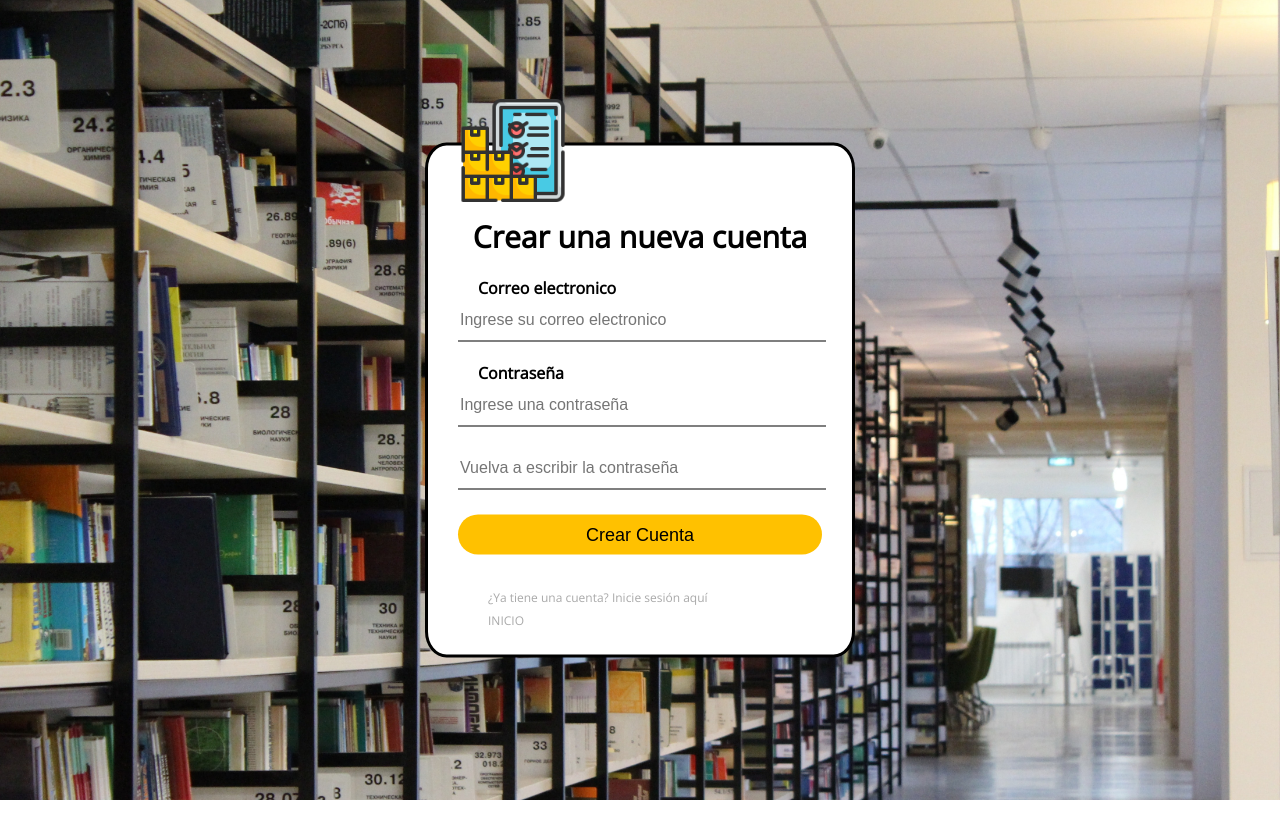
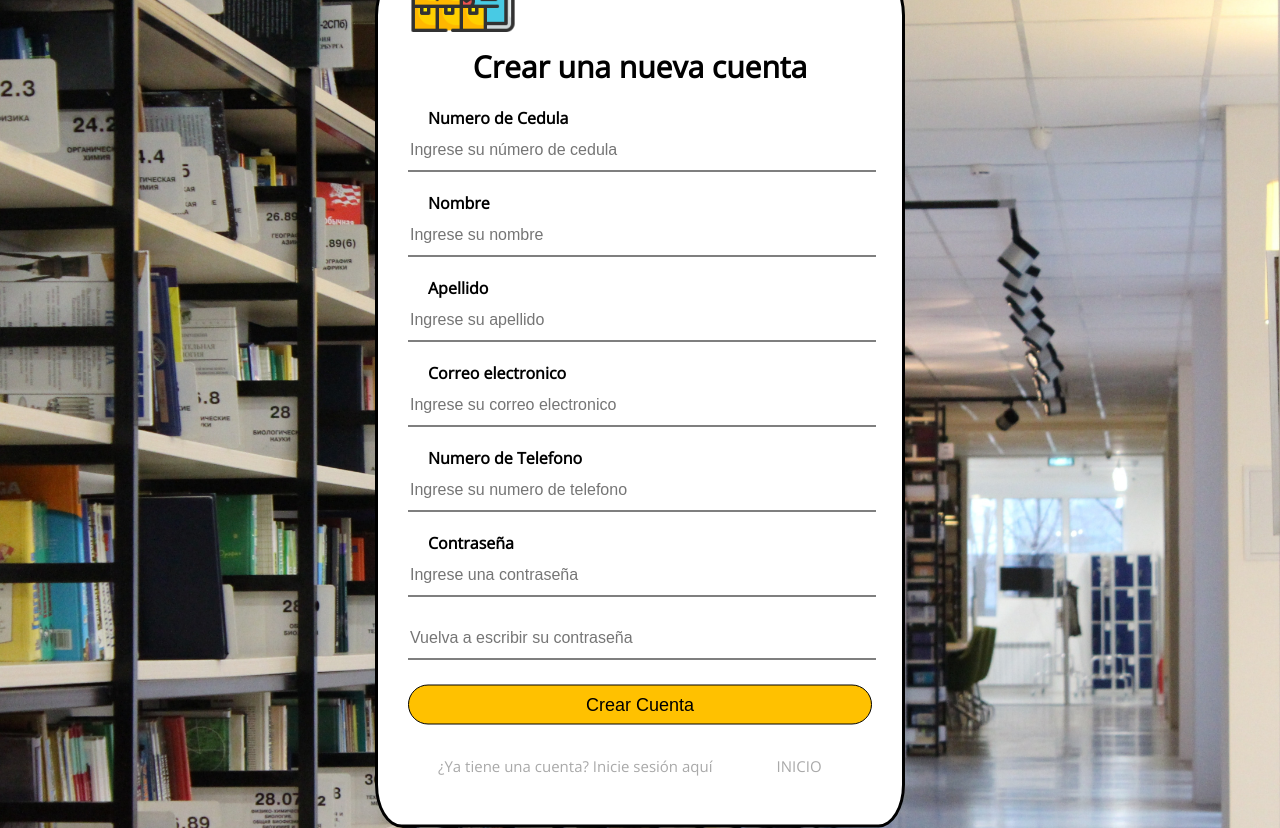
Before and after one commit to Jair-Delgado/Sistema-de-Inventario, a PHP site: page /php/registro-usuarios.php in a window 1280 px wide. Before the commit the page ends 800 px from the top, so only its background shows below. Run offline with PHP 8.4, Linux system fonts and the light colour scheme.

Commit message:
Depuracion

```diff
--- a/estilos/estilo-login.css
+++ b/estilos/estilo-login.css
@@ -77,7 +77,7 @@ body {
 
 .caja-login a {
     text-decoration: none;
-    font-size: 12px;
+    font-size: 15px;
     line-height: 20px;
     color: darkgray;
     margin: 0px;
--- a/estilos/estilo-registro.css
+++ b/estilos/estilo-registro.css
@@ -8,8 +8,8 @@ body {
 }
 
 .caja-login {
-    width: 430px;
-    height: 515px;
+    width: 530px;
+    height: 855px;
     background: rgb(255, 255, 255);
     color: rgb(0, 0, 0);
     top: 50%;
@@ -53,7 +53,9 @@ body {
 }
 
 .caja-login input[type="text"],
-.caja-login input[type="password"] {
+.caja-login input[type="password"],
+.caja-login input[type="number"],
+.caja-login input[type="email"]{
     border:none;
     border-bottom: 1px solid rgb(0, 0, 0);
     background: transparent;
@@ -64,7 +66,7 @@ body {
 }
 
 .caja-login input[type="submit"] {
-    border: none;
+    border: solid 1px black;
     outline: none;
     height: 40px;
     background: #FFC100 ;
@@ -73,10 +75,14 @@ body {
     margin-top: 5px;
     margin-bottom: 30px ;
 }
+.caja-login input[type="submit"]:hover {
+    background-color: #ade8f4;
+    border: solid 1px black;
+}
 
 .caja-login a {
     text-decoration: none;
-    font-size: 12px;
+    font-size: 15px;
     line-height: 20px;
     color: darkgray;
     margin: 10px;
@@ -85,4 +91,9 @@ body {
 
 .caja-login a:hover {
     color: #FFC100;
+
 }
+
+/*#registro:hover {
+    color:#3bb1e7 ;
+}*/
--- a/index.php
+++ b/index.php
@@ -8,6 +8,8 @@
     <link href="https://fonts.googleapis.com/css2?family=Open+Sans:wght@300&family=Oswald:wght@200;400&family=Roboto:wght@100&display=swap" rel="stylesheet">
     <title>Bienvenido</title>
 </head>
+
+<!--PAGINA PRINCIPAL-->
 <body>
     <header>
 
@@ -21,8 +23,7 @@
 
         <h2>Porfavor Inicie Sesion o Registrese </h2>
         <a href="login.php"> <b>Iniciar Sesión</b></a> o
-        <a href="php/registro-usuarios.php"> <b>Registrarse</b></a>
+        <a href="registro-usuarios.php"> <b>Registrarse</b></a>
     </div>
 </body>
 </html>
-<?php ?>
--- a/php/registro-usuarios.php
+++ /dev/null
@@ -1,36 +0,0 @@
-<!DOCTYPE html>
-<html lang="es">
-<head>
-    <meta charset="UTF-8">
-    <meta http-equiv="X-UA-Compatible" content="IE=edge">
-    <meta name="viewport" content="width=device-width, initial-scale=1.0">
-    <title>Registro de Usuario</title>
-    <link rel="stylesheet" href="../estilos/estilo-registro.css">
-    <link rel="icon" href="../img/inventario.png">
-    <link href="https://fonts.googleapis.com/css2?family=Open+Sans:wght@300&family=Oswald:wght@200;400&family=Roboto:wght@100&display=swap" rel="stylesheet">
-</head>
-<body>
-    <div class="caja-login">
-        <!--imagen del login-->
-        <img class="avatar" src="../img/inventario.png" alt="logo inventario">
-        <h1>Crear una nueva cuenta</h1>
-        <form action="../php/index.php" method="post">
-           <!--Usuario-->
-           <label for="usuario">Correo electronico</label>
-           <input name='usuario' type="text" placeholder="Ingrese su correo electronico" required>
-
-           <!--Contraseña-->
-           <label for="contraseña">Contraseña</label>
-           <input name='contrasenia' type="password" placeholder="Ingrese una contraseña" required>
-           <label for="contraseña"></label>
-           <input type="password" placeholder="Vuelva a escribir la contraseña" required>
-           <input id='registro' type="submit" value="Crear Cuenta" onclick="reg()">
-
-           <a href="../login.php">¿Ya tiene una cuenta? Inicie sesión aquí</a>
-           <a href="../index.php">INICIO</a>
-
-        </form>
-    </div>
-    <script type="text/javascript" src="../js/main.js"></script>
-</body>
-</html>
--- /dev/null
+++ b/registro-usuarios.php
@@ -0,0 +1,56 @@
+<!DOCTYPE html>
+<html lang="es">
+<head>
+    <meta charset="UTF-8">
+    <meta http-equiv="X-UA-Compatible" content="IE=edge">
+    <meta name="viewport" content="width=device-width, initial-scale=1.0">
+    <title>Registro de Usuario</title>
+    <link rel="stylesheet" href="estilos/estilo-registro.css">
+    <link rel="icon" href="../img/inventario.png">
+    <link href="https://fonts.googleapis.com/css2?family=Open+Sans:wght@300&family=Oswald:wght@200;400&family=Roboto:wght@100&display=swap" rel="stylesheet">
+</head>
+<!--Registro de nuevos usuarios-->
+<body>
+    <div class="caja-login">
+        <!--imagen del login-->
+        <img class="avatar" src="img/inventario.png" alt="logo inventario">
+        <h1>Crear una nueva cuenta</h1>
+        <form autocomplete="off" action="registro.php" method="post">
+
+            <!--Numero de cedula-->
+            <label for="cedula">Numero de Cedula</label>
+            <input name="cedula" type="number"  placeholder="Ingrese su número de cedula" required >
+            <!--Nombre-->
+            <label for="nombre">Nombre</label>
+            <input name="nombre" type="text" placeholder="Ingrese su nombre" required>
+
+            <!--Apellido-->
+            <label for="apellido">Apellido</label>
+            <input name="apellido" type="text" placeholder="Ingrese su apellido" required>
+
+            <!--Usuario-->
+            <label for="email">Correo electronico</label>
+            <input name="email" type="email" placeholder="Ingrese su correo electronico" required>
+            <!--Telefono-->
+            <label for="telefono">Numero de Telefono</label>
+            <input name="telefono" type="number" placeholder="Ingrese su numero de telefono" required>
+
+            <!--Contraseña-->
+            <label for="contraseña">Contraseña</label>
+            <input name="contraseña" type="password" placeholder="Ingrese una contraseña" required>
+
+            <!--Repetir contraseña-->
+            <label for="contraseñax2"></label>
+            <input name="contraseñax2" type="password" placeholder="Vuelva a escribir su contraseña" required>
+
+            <!--Boton para crear la cuenta-->
+                <input id="registro" type="submit" value="Crear Cuenta">
+
+            <!--Links de redireccion-->
+            <a href="login.php">¿Ya tiene una cuenta? Inicie sesión aquí</a>
+            <a href="index.php">INICIO</a>
+
+        </form>
+    </div>
+</body>
+</html>
```
Also changed, not shown: conexion-Postgresql.php (+13 -1 lines), ingreso.php (+8 -17 lines), login.php (+6 -8 lines), registro.php (added, +52 -0 lines), sesion.php (+12 -4 lines).
